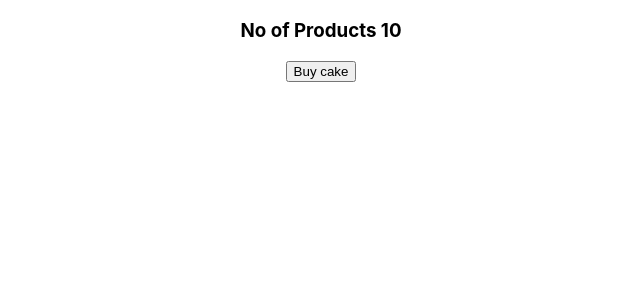
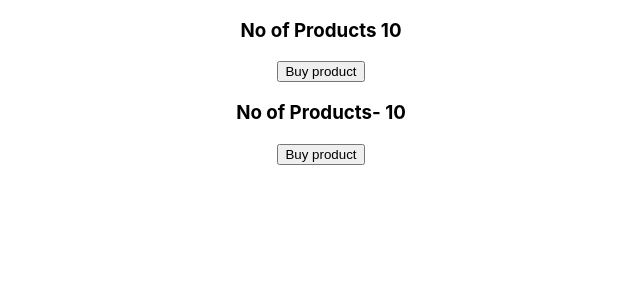
Before and after one commit to thisismemukul/redux, a React (Create React App) app: page / in a window 1280 px wide. Shown: the top 300 px of the page, without its empty margins (319-959 px from the left). Built offline with nearby package versions, Linux system fonts and the light colour scheme.

Commit message:
useSelectors

```diff
--- a/src/App.js
+++ b/src/App.js
@@ -3,12 +3,14 @@ import './App.css';
 import { Provider } from 'react-redux';
 import store from './redux/store';
 import ProductContainer from './components/ProductContainer';
+import HooksProductContainer from './components/HooksProductContainer';
 
 const App = () => {
   return (
     <Provider store={store}>
       <div className='App'>
         <ProductContainer />
+        <HooksProductContainer />
       </div>
     </Provider>
   )
--- /dev/null
+++ b/src/components/HooksProductContainer.js
@@ -0,0 +1,13 @@
+import React from 'react'
+import { useSelector } from 'react-redux'
+const HooksProductContainer = () => {
+    const numOfProducts = useSelector(state => state.numOfProducts)
+    return (
+        <>
+            <h3>No of Products- {numOfProducts}</h3>
+            <button>Buy product </button>
+        </>
+    )
+}
+
+export default HooksProductContainer
--- a/src/components/ProductContainer.js
+++ b/src/components/ProductContainer.js
@@ -7,7 +7,7 @@ const ProductContainer = (props) => {
     return (
         <>
             <h3>No of Products {props.numOfProducts}</h3>
-            <button onClick={props.GetProductAction} >Buy cake </button>
+            <button onClick={props.GetProductAction} >Buy product </button>
         </>
     )
 }
```
